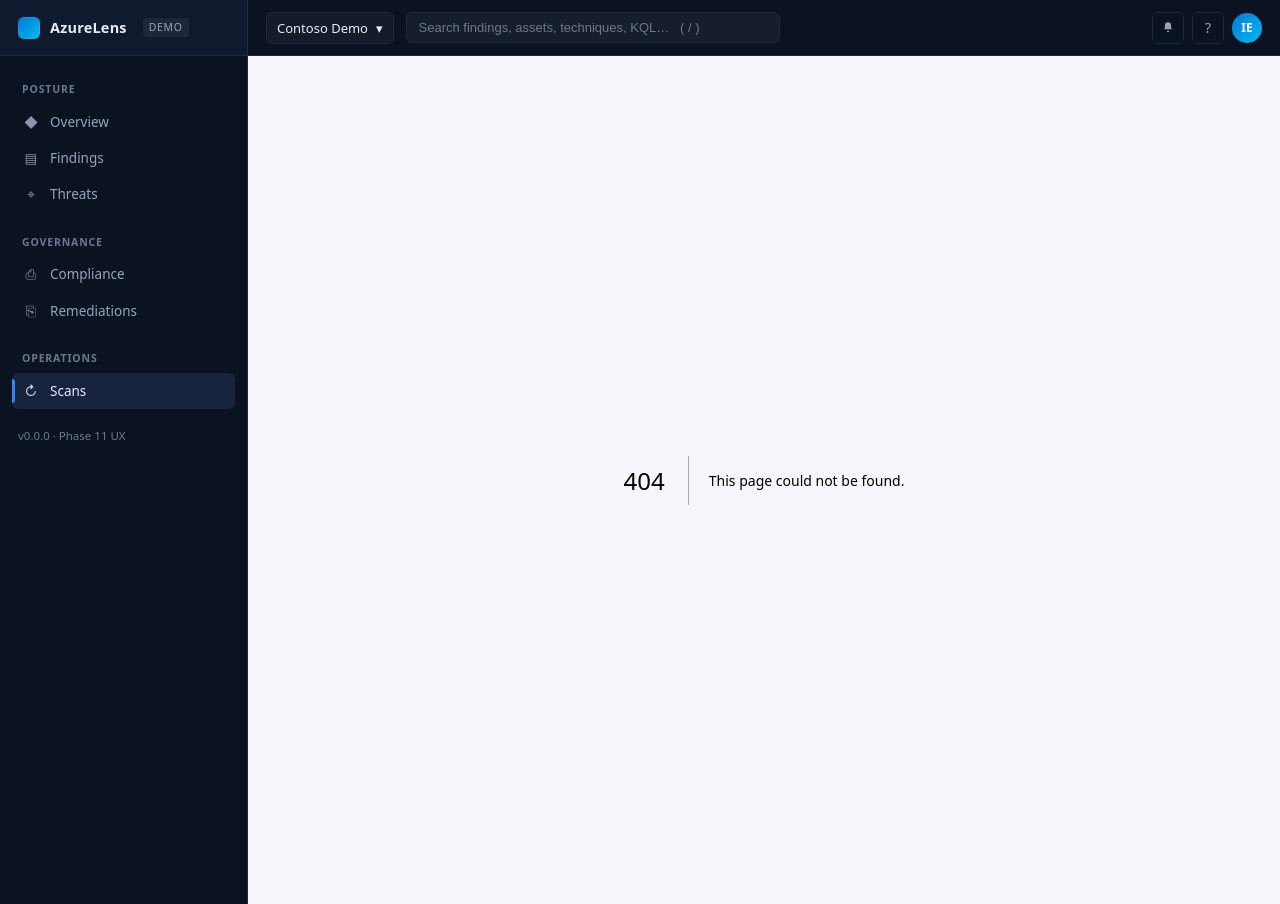
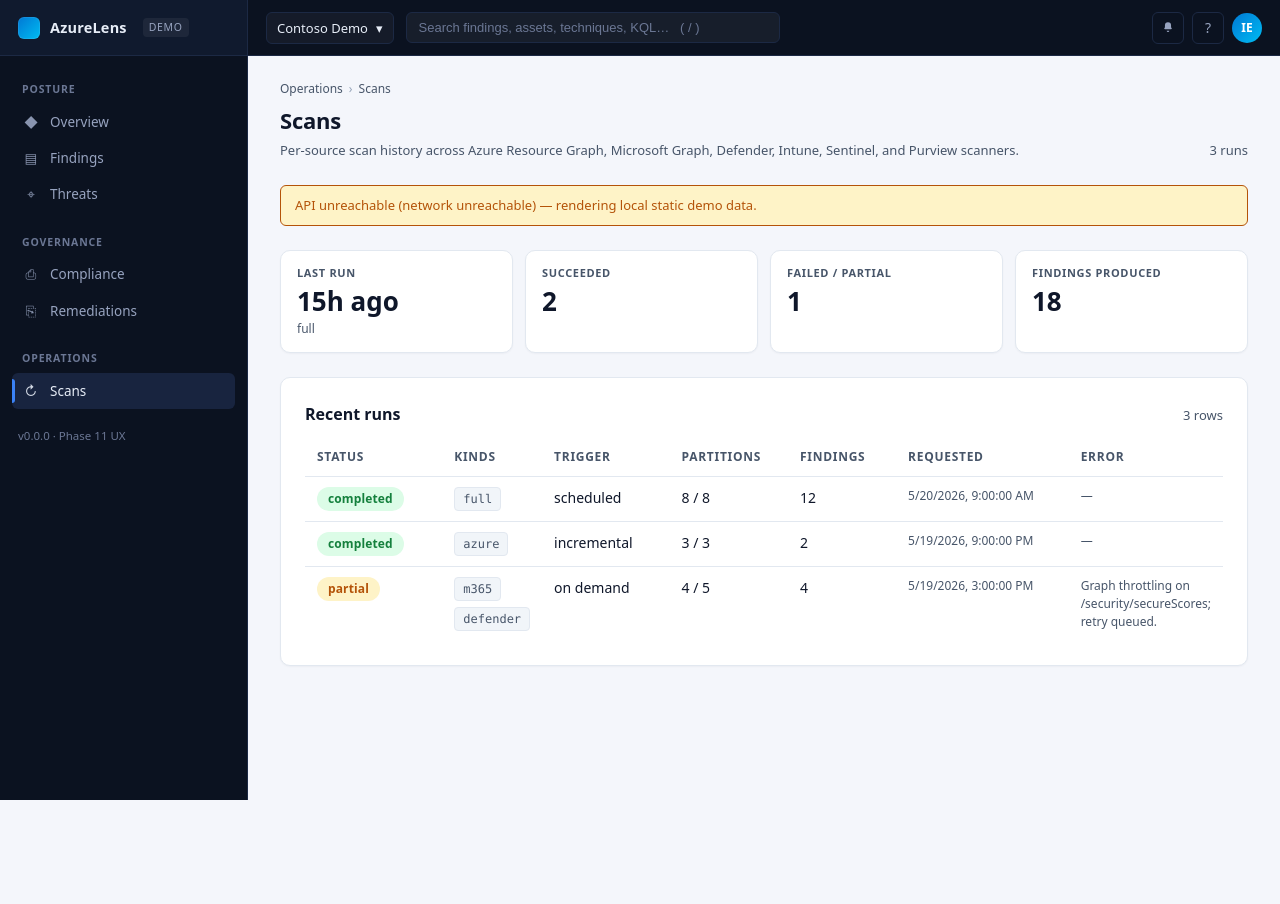
Before and after one commit to islamelbannamcm/azurelens, a Next.js app in the folder apps/frontend/: page /scans in a window 1280 px wide. Before the commit this address had no page. After the commit the page ends 800 px from the top, so only its background shows below. Built offline with nearby package versions, Linux system fonts and the light colour scheme; no server answers.

Commit message:
Phase 11: add /scans route with run history table and KPI strip

```diff
--- /dev/null
+++ b/apps/frontend/app/scans/page.tsx
@@ -0,0 +1,125 @@
+// Scans — scanner run history.
+//
+// Phase 11: KPIs (last run, success rate, findings produced) + a table of
+// recent runs with kind, trigger, partition progress, and error summary.
+
+import { listScans } from "@/lib/api";
+import { DEMO_SCANS } from "@/lib/demo-data";
+import { fetchWithFallback } from "@/lib/fetchWithFallback";
+
+import { EmptyState } from "@/components/EmptyState";
+import { KpiStrip } from "@/components/KpiStrip";
+import { PageHeader } from "@/components/PageHeader";
+import { SectionHeader } from "@/components/SectionHeader";
+import { StatusBadge } from "@/components/StatusBadge";
+
+export const dynamic = "force-dynamic";
+
+function formatRelative(iso: string | null): string {
+  if (!iso) return "—";
+  const then = new Date(iso).getTime();
+  if (Number.isNaN(then)) return "—";
+  const diffMin = Math.round((Date.now() - then) / 60_000);
+  if (diffMin < 1) return "just now";
+  if (diffMin < 60) return `${diffMin}m ago`;
+  const diffHr = Math.round(diffMin / 60);
+  if (diffHr < 24) return `${diffHr}h ago`;
+  return `${Math.round(diffHr / 24)}d ago`;
+}
+
+export default async function ScansPage() {
+  const { data, usingFallback, fallbackReason } = await fetchWithFallback({
+    fetcher: (signal) => listScans({ signal }),
+    fallback: DEMO_SCANS,
+  });
+
+  const ordered = [...data].sort((a, b) => {
+    const ta = new Date(a.requested_at).getTime();
+    const tb = new Date(b.requested_at).getTime();
+    return tb - ta;
+  });
+
+  const total = ordered.length;
+  const succeeded = ordered.filter((s) => s.status === "completed").length;
+  const failed = ordered.filter((s) => s.status === "failed" || s.status === "partial").length;
+  const findings = ordered.reduce((acc, s) => acc + s.findings_produced, 0);
+  const mostRecent = ordered[0];
+
+  return (
+    <>
+      <PageHeader
+        title="Scans"
+        subtitle="Per-source scan history across Azure Resource Graph, Microsoft Graph, Defender, Intune, Sentinel, and Purview scanners."
+        breadcrumbs={[{ label: "Operations", href: "/scans" }, { label: "Scans" }]}
+        aside={<span>{total} runs</span>}
+      />
+
+      {usingFallback ? (
+        <div className="banner" role="status">
+          API unreachable
+          {fallbackReason ? <> ({fallbackReason})</> : null} — rendering local
+          static demo data.
+        </div>
+      ) : null}
+
+      <KpiStrip
+        ariaLabel="Scan KPIs"
+        items={[
+          {
+            label: "Last run",
+            value: mostRecent ? formatRelative(mostRecent.completed_at ?? mostRecent.requested_at) : "—",
+            sub: mostRecent ? <span>{mostRecent.kinds.join(", ")}</span> : null,
+          },
+          { label: "Succeeded",         value: succeeded },
+          { label: "Failed / partial",  value: failed, deltaDirection: "up_is_bad" },
+          { label: "Findings produced", value: findings },
+        ]}
+      />
+
+      <section className="card card-padded" aria-labelledby="section-runs">
+        <SectionHeader title="Recent runs" aside={`${ordered.length} rows`} />
+        {ordered.length === 0 ? (
+          <EmptyState title="No scans yet" description="Trigger a scan from the API to populate this view." />
+        ) : (
+          <table className="table" aria-label="Recent scan runs">
+            <thead>
+              <tr>
+                <th style={{ width: 140 }}>Status</th>
+                <th>Kinds</th>
+                <th style={{ width: 130 }}>Trigger</th>
+                <th style={{ width: 120 }}>Partitions</th>
+                <th style={{ width: 110 }}>Findings</th>
+                <th style={{ width: 180 }}>Requested</th>
+                <th>Error</th>
+              </tr>
+            </thead>
+            <tbody>
+              {ordered.map((s) => (
+                <tr key={s.id}>
+                  <td><StatusBadge kind="scan-status" value={s.status} /></td>
+                  <td>
+                    <div className="chip-row">
+                      {s.kinds.map((k) => <span className="chip" key={k}>{k}</span>)}
+                    </div>
+                  </td>
+                  <td>{s.trigger_type.replace(/_/g, " ")}</td>
+                  <td className="numeric">
+                    {s.partitions_completed}
+                    {s.partitions_total !== null ? ` / ${s.partitions_total}` : ""}
+                  </td>
+                  <td className="numeric">{s.findings_produced}</td>
+                  <td style={{ color: "var(--color-text-muted)", fontSize: 12 }}>
+                    {new Date(s.requested_at).toLocaleString()}
+                  </td>
+                  <td style={{ color: "var(--color-text-muted)", fontSize: 12 }}>
+                    {s.error_summary ?? "—"}
+                  </td>
+                </tr>
+              ))}
+            </tbody>
+          </table>
+        )}
+      </section>
+    </>
+  );
+}
```
